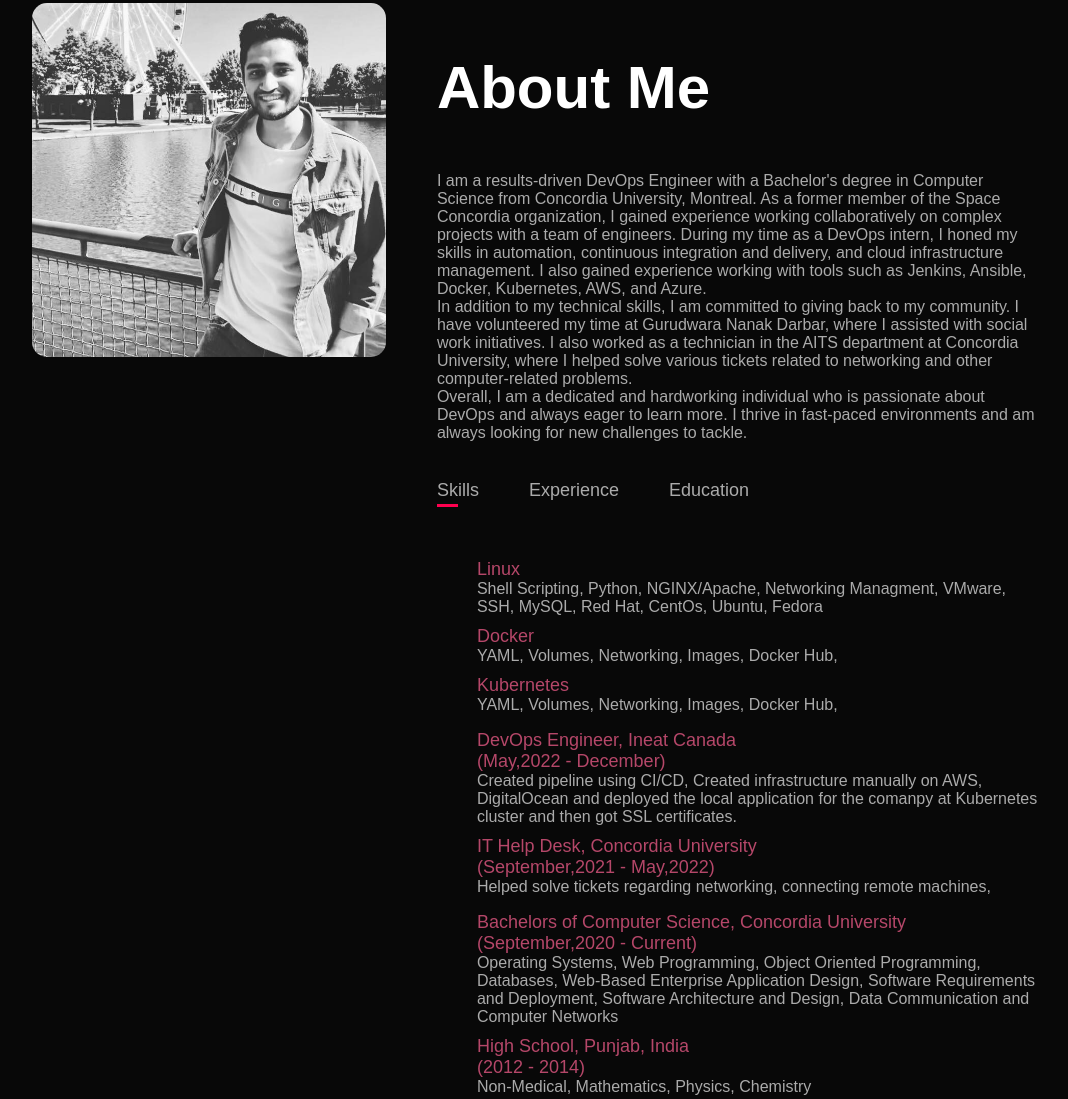
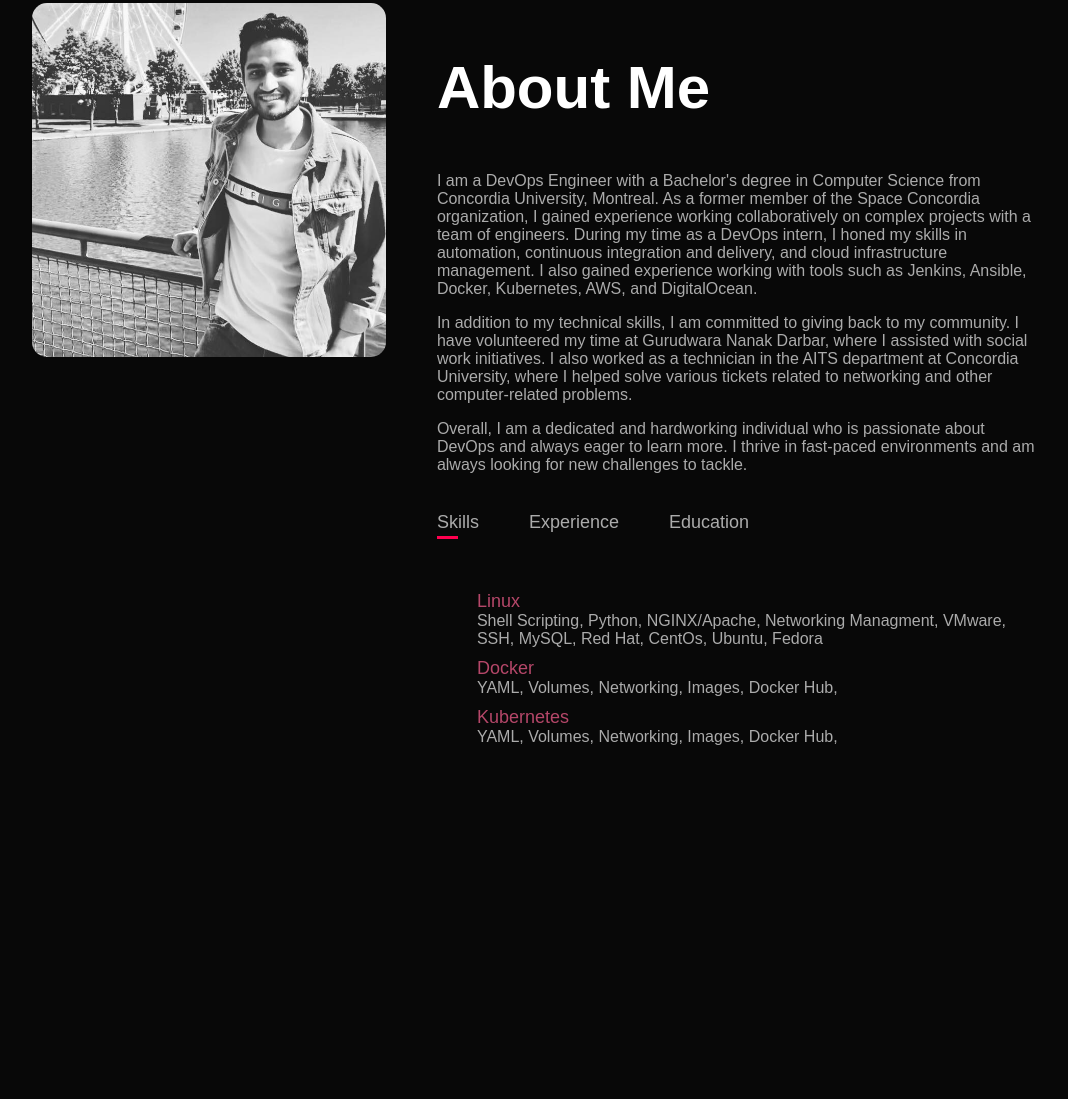
Before and after one commit to harmanvir1995/harman_portfolio, a plain HTML site: page index.html in a window 1280 px wide. Shown: the part 886-1985 px from the top of the page, without its empty margins (102-1170 px from the left). After the commit the page ends 1737 px from the top, so only its background shows below. Drawn offline with Linux system fonts and the light colour scheme.

Commit message:
Adding functionality to About section

```diff
--- a/index.html
+++ b/index.html
@@ -38,31 +38,40 @@
           <div class="about-col-2">
             <h1 class="sub-title">About Me</h1>
             <p>
-              I am a results-driven DevOps Engineer with a Bachelor's degree in
-              Computer Science from Concordia University, Montreal. As a former
-              member of the Space Concordia organization, I gained experience
-              working collaboratively on complex projects with a team of
-              engineers. During my time as a DevOps intern, I honed my skills in
+              I am a DevOps Engineer with a Bachelor's degree in Computer
+              Science from Concordia University, Montreal. As a former member of
+              the Space Concordia organization, I gained experience working
+              collaboratively on complex projects with a team of engineers.
+              During my time as a DevOps intern, I honed my skills in
               automation, continuous integration and delivery, and cloud
               infrastructure management. I also gained experience working with
               tools such as Jenkins, Ansible, Docker, Kubernetes, AWS, and
-              Azure. <br />In addition to my technical skills, I am committed to
-              giving back to my community. I have volunteered my time at
-              Gurudwara Nanak Darbar, where I assisted with social work
-              initiatives. I also worked as a technician in the AITS department
-              at Concordia University, where I helped solve various tickets
-              related to networking and other computer-related problems.
-              <br />Overall, I am a dedicated and hardworking individual who is
+              DigitalOcean.
+            </p>
+            <p>
+              In addition to my technical skills, I am committed to giving back
+              to my community. I have volunteered my time at Gurudwara Nanak
+              Darbar, where I assisted with social work initiatives. I also
+              worked as a technician in the AITS department at Concordia
+              University, where I helped solve various tickets related to
+              networking and other computer-related problems.
+            </p>
+            <p>
+              Overall, I am a dedicated and hardworking individual who is
               passionate about DevOps and always eager to learn more. I thrive
               in fast-paced environments and am always looking for new
               challenges to tackle.
             </p>
             <div class="tab-titles">
-              <p class="tab-links active-links">Skills</p>
-              <p class="tab-links">Experience</p>
-              <p class="tab-links">Education</p>
+              <p class="tab-links active-link" onclick="opentab('skills')">
+                Skills
+              </p>
+              <p class="tab-links" onclick="opentab('experience')">
+                Experience
+              </p>
+              <p class="tab-links" onclick="opentab('education')">Education</p>
             </div>
-            <div class="tab-contents active-links">
+            <div class="tab-contents active-tab" id="skills">
               <ul>
                 <li>
                   <span>Linux</span><br />Shell Scripting, Python, NGINX/Apache,
@@ -79,7 +88,7 @@
                 </li>
               </ul>
             </div>
-            <div class="tab-contents">
+            <div class="tab-contents" id="experience">
               <ul>
                 <li>
                   <span
@@ -99,7 +108,7 @@
                 </li>
               </ul>
             </div>
-            <div class="tab-contents active-links">
+            <div class="tab-contents" id="education">
               <ul>
                 <li>
                   <span
@@ -122,5 +131,19 @@
         </div>
       </div>
     </section>
+    <script>
+      var tablinks = document.getElementsByClassName("tab-links");
+      var tabcontents = document.getElementsByClassName("tab-contents");
+      function opentab(tabname) {
+        for (tablink of tablinks) {
+          tablink.classList.remove("active-link");
+        }
+        for (tabcontent of tabcontents) {
+          tablink.classList.remove("active-tab");
+        }
+        event.currentTarget.classList.add("active-link");
+        document.getElementById(tabname).classList.add("active-tab");
+      }
+    </script>
   </body>
 </html>
--- a/style.css
+++ b/style.css
@@ -133,7 +133,7 @@ nav ul li a:hover::after{
     transition: 0.5s;
 }
 
-.tab-links.active-links::after{
+.tab-links.active-link::after{
     width: 50%;
 }
 
@@ -147,3 +147,12 @@ nav ul li a:hover::after{
     color: #b54769;
     font-size: 18px;
 }
+
+
+.tab-contents{
+    display: none;
+}
+
+.tab-contents.active-tab{
+    display: block;
+}
```
